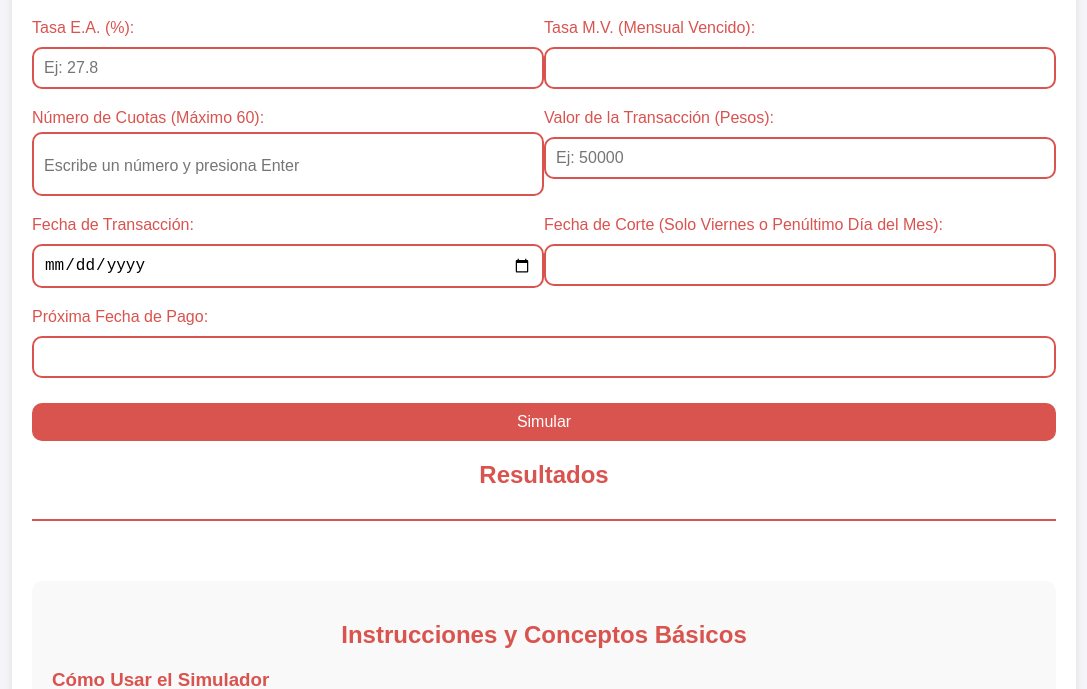
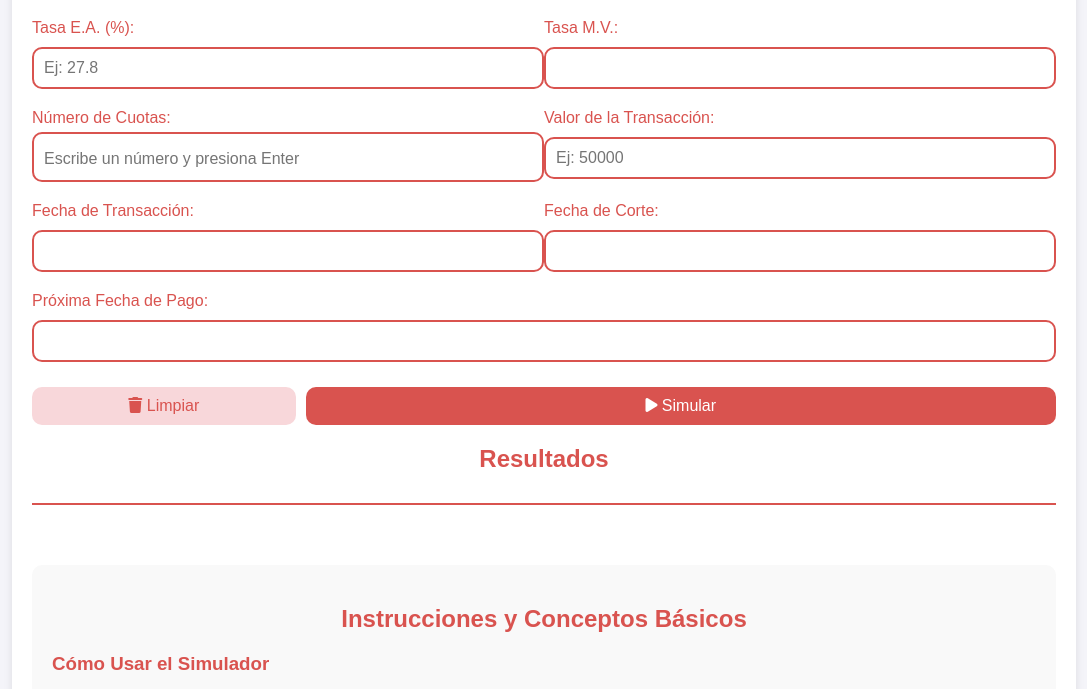
Before and after one commit to maikover/app_simulador, a plain HTML site: page index.html in a window 1280 px wide. Shown: the part 111-800 px from the top of the page, without its empty margins (96-1183 px from the left). Drawn offline with nearby package versions, Linux system fonts and the light colour scheme.

Commit message:
Update index.html

```diff
--- a/index.html
+++ b/index.html
@@ -6,6 +6,8 @@
     <title>Simulador de Tarjeta de Crédito</title>
     <!-- Flatpickr CSS -->
     <link rel="stylesheet" href="https://cdn.jsdelivr.net/npm/flatpickr/dist/flatpickr.min.css">
+    <!-- Font Awesome para iconos -->
+    <link rel="stylesheet" href="https://cdnjs.cloudflare.com/ajax/libs/font-awesome/6.0.0-beta3/css/all.min.css">
     <style>
         body {
             font-family: 'Arial', sans-serif;
@@ -40,6 +42,13 @@
         .form-group {
             flex: 1 1 48%;
             margin-bottom: 20px;
+            width: 48%; /* Asegurar que el contenedor ocupe el mismo ancho que los demás campos */
+        }
+
+        .form-group-50 {
+            flex: 1 1 48%;
+            margin-bottom: 20px;
+            width: 48%;
         }
 
         label {
@@ -72,6 +81,8 @@
             border-radius: 10px;
             min-height: 50px;
             cursor: text;
+            width: 100%; /* Asegurar que el contenedor ocupe todo el ancho disponible */
+            box-sizing: border-box; /* Asegurar que el padding y el borde no afecten el ancho total */
         }
 
         .cuotas-container input {
@@ -81,6 +92,7 @@
             min-width: 100px;
             font-size: 1rem;
             padding: 5px;
+            width: 100%; /* Añadir esto para asegurar que el campo de entrada ocupe todo el ancho disponible */
         }
 
         .cuota-tag {
@@ -111,6 +123,26 @@
 
         button:hover {
             background-color: #c9302c; /* Rojo oscuro */
+        }
+
+        .button-container {
+            display: flex;
+            width: 100%;
+            gap: 10px;
+        }
+
+        .button-container button {
+            flex: 1;
+        }
+
+        .button-container button.limpiar {
+            flex: 1; /* 25% del ancho */
+            background-color: #f8d7da; /* Rojo claro */
+            color: #d9534f; /* Rojo */
+        }
+
+        .button-container button.simular {
+            flex: 3; /* 75% del ancho */
         }
 
         .simulation-container {
@@ -171,7 +203,7 @@
 
         /* Responsividad para dispositivos móviles */
         @media (max-width: 768px) {
-            .form-group {
+            .form-group, .form-group-50 {
                 flex: 1 1 100%;
             }
         }
@@ -181,22 +213,22 @@
     <div class="container">
         <h1>Simulador de Tarjeta de Crédito</h1>
         <form id="simulador-form">
-            <div class="form-group">
+            <div class="form-group-50" style="flex: 1 1 50%;">
                 <label for="tasa">Tasa E.A. (%):</label>
                 <input type="number" id="tasa" name="tasa" step="0.01" placeholder="Ej: 27.8" oninput="calcularTasaMV()">
             </div>
-            <div class="form-group">
-                <label for="tasaMV">Tasa M.V. (Mensual Vencido):</label>
+            <div class="form-group-50" style="flex: 1 1 50%;">
+                <label for="tasaMV">Tasa M.V.:</label>
                 <input type="text" id="tasaMV" name="tasaMV" readonly>
             </div>
             <div class="form-group">
-                <label for="cuotas">Número de Cuotas (Máximo 60):</label>
+                <label for="cuotas">Número de Cuotas:</label>
                 <div id="cuotas-container" class="cuotas-container" onclick="focusCuotasInput()">
                     <input type="number" id="cuotas-input" name="cuotas" placeholder="Escribe un número y presiona Enter" onkeydown="handleCuotasInput(event)">
                 </div>
             </div>
             <div class="form-group">
-                <label for="valor">Valor de la Transacción (Pesos):</label>
+                <label for="valor">Valor de la Transacción:</label>
                 <input type="number" id="valor" name="valor" placeholder="Ej: 50000">
             </div>
             <div class="form-group">
@@ -204,14 +236,21 @@
                 <input type="date" id="fechaTransaccion" name="fechaTransaccion" onchange="actualizarMesCorte()">
             </div>
             <div class="form-group">
-                <label for="fechaCorte">Fecha de Corte (Solo Viernes o Penúltimo Día del Mes):</label>
-                <input type="text" id="fechaCorte" name="fechaCorte">
+                <label for="fechaCorte">Fecha de Corte:</label>
+                <input type="text" id="fechaCorte" name="fechaCorte" readonly>
             </div>
             <div class="form-group">
                 <label for="fechaPago">Próxima Fecha de Pago:</label>
                 <input type="text" id="fechaPago" name="fechaPago" readonly>
             </div>
-            <button type="button" onclick="calcularSimulacion()">Simular</button>
+            <div class="button-container">
+                <button type="button" class="limpiar" onclick="limpiarFormulario()">
+                    <i class="fas fa-trash"></i> Limpiar
+                </button>
+                <button type="button" class="simular" onclick="calcularSimulacion()">
+                    <i class="fas fa-play"></i> Simular
+                </button>
+            </div>
         </form>
 
         <h2>Resultados</h2>
@@ -225,10 +264,10 @@
             <h3>Cómo Usar el Simulador</h3>
             <ol>
                 <li><strong>Tasa E.A. (%):</strong> Ingresa la Tasa Efectiva Anual de tu tarjeta de crédito.</li>
-                <li><strong>Número de Cuotas:</strong> Añade la cantidad de cuotas que deseas simular (máximo 60). Escribe un número y presiona <strong>Enter</strong> para agregarlo.</li>
-                <li><strong>Valor de la Transacción (Pesos):</strong> Introduce el monto total de la transacción que deseas financiar.</li>
+                <li><strong>Número de Cuotas:</strong> Añade la cantidad de cuotas que deseas simular. Escribe un número y presiona <strong>Enter</strong> para agregarlo.</li>
+                <li><strong>Valor de la Transacción:</strong> Introduce el monto total de la transacción que deseas financiar.</li>
                 <li><strong>Fecha de Transacción:</strong> Selecciona la fecha en que se realiza la transacción.</li>
-                <li><strong>Fecha de Corte:</strong> Elige una fecha de corte que sea un viernes o el penúltimo día del mes.</li>
+                <li><strong>Fecha de Corte:</strong> Elige una fecha de corte.</li>
                 <li><strong>Próxima Fecha de Pago:</strong> Se calculará automáticamente según la fecha de corte seleccionada.</li>
                 <li>Una vez completados todos los campos, haz clic en el botón <strong>Simular</strong> para generar las cuotas.</li>
             </ol>
@@ -346,8 +385,13 @@
                 }
             });
 
+            const fechaTransaccionPicker = flatpickr("#fechaTransaccion", {
+                dateFormat: "Y-m-d"
+            });
+
             // Guardar la instancia de Flatpickr para manipulación posterior
             document.querySelector("#fechaCorte")._flatpickr = fechaCortePicker;
+            document.querySelector("#fechaTransaccion")._flatpickr = fechaTransaccionPicker;
         });
 
         // Función para calcular la Tasa M.V. a partir de la Tasa E.A. y redondearla a 2 decimales
@@ -370,13 +414,13 @@
             const fechaTransaccion = new Date(fechaTransaccionValue);
             const flatpickrInstance = document.querySelector("#fechaCorte")._flatpickr;
 
-            // Establecer minDate en Fecha de Corte igual a Fecha de Transaccion
+            // Establecer minDate en Fecha de Corte igual a Fecha de Transacción
             flatpickrInstance.set('minDate', fechaTransaccion);
 
             // Encontrar el tercer viernes del mes de la fecha de transacción
             let tercerViernes = encontrarTercerViernes(fechaTransaccion.getFullYear(), fechaTransaccion.getMonth());
 
-            // Verificar si el tercer viernes es antes de la Fecha de Transaccion
+            // Verificar si el tercer viernes es antes de la Fecha de Transacción
             if (tercerViernes) {
                 const fechaCorteTemp = new Date(tercerViernes);
                 if (fechaCorteTemp < fechaTransaccion) {
@@ -469,9 +513,9 @@
             document.getElementById("cuotas-input").focus();
         }
 
-        // Función para formatear números según notación española y añadir el símbolo $
+        // Función para formatear números según notación española y añadir el símbolo \$
         function formatearNumero(numero) {
-            return '$' + numero.toLocaleString('es-ES', { minimumFractionDigits: 2, maximumFractionDigits: 2 });
+            return '\$' + numero.toLocaleString('es-ES', { minimumFractionDigits: 2, maximumFractionDigits: 2 });
         }
 
         // Función para obtener la abreviatura del mes en español sin punto
@@ -746,6 +790,20 @@
                 `;
             });
         }
+
+        // Función para limpiar el formulario
+        function limpiarFormulario() {
+            document.getElementById("tasa").value = '';
+            document.getElementById("tasaMV").value = '';
+            document.getElementById("cuotas-input").value = '';
+            document.getElementById("valor").value = '';
+            document.getElementById("fechaTransaccion").value = '';
+            document.getElementById("fechaCorte").value = '';
+            document.getElementById("fechaPago").value = '';
+            cuotasArray = [];
+            document.getElementById("cuotas-container").innerHTML = '<input type="number" id="cuotas-input" name="cuotas" placeholder="Escribe un número y presiona Enter" onkeydown="handleCuotasInput(event)">';
+            document.getElementById("resultados").innerHTML = '';
+        }
     </script>
 </body>
 </html>
```
